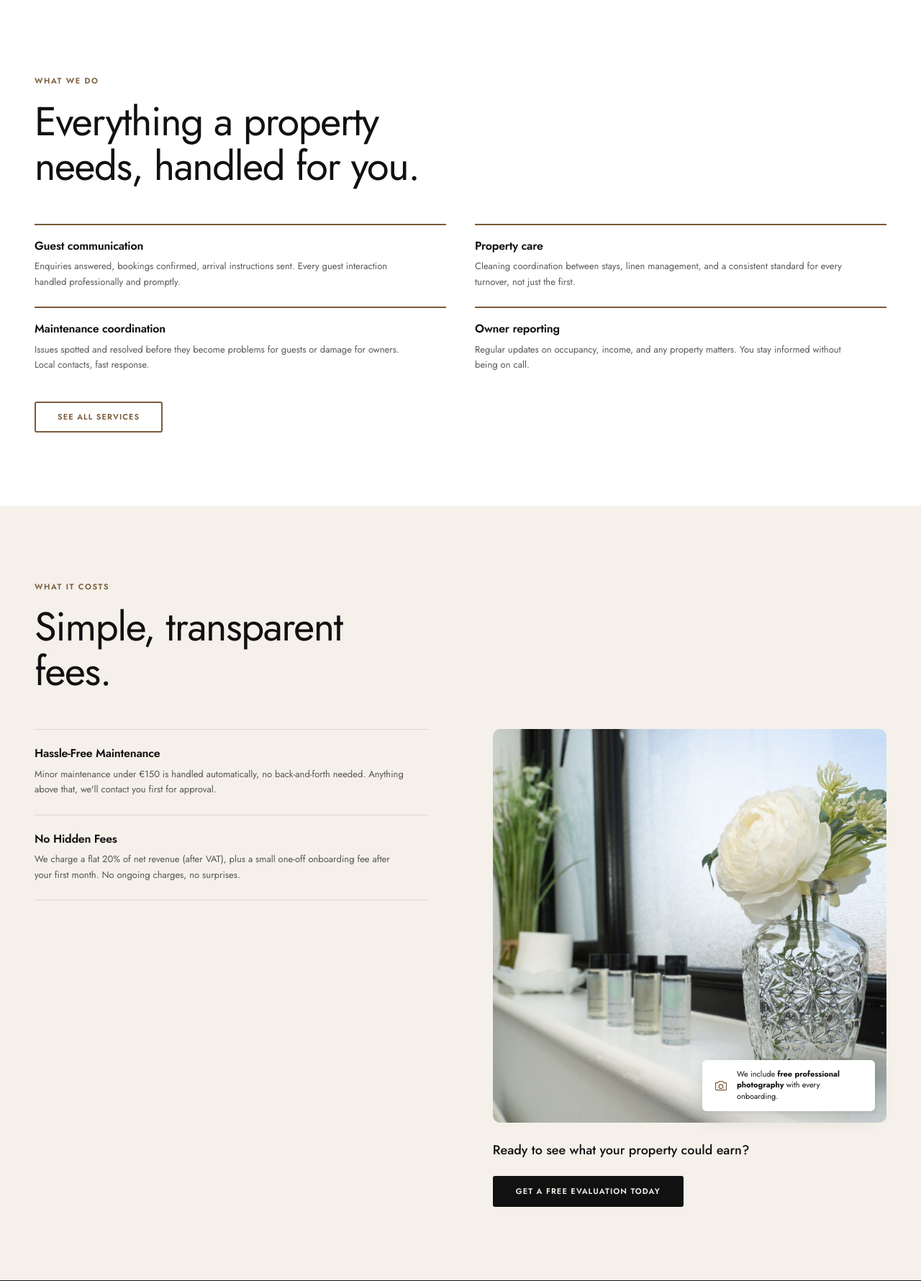
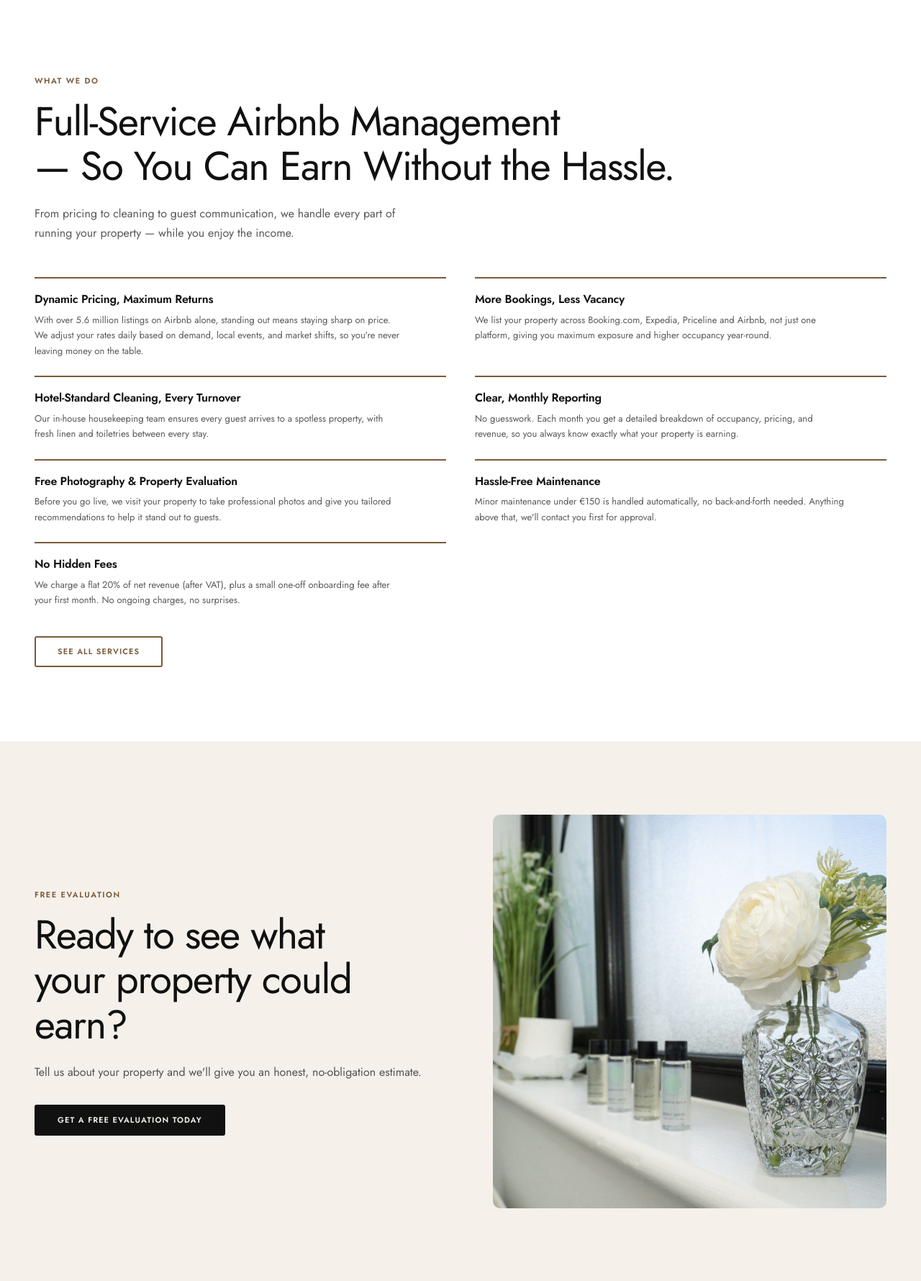
Before and after one commit to dnpebusiness-lab/lumusagency, a web app: file client-projects/city-hostings/website-v2/index.html in a window 1280 px wide. Shown: the part 1626-3406 px from the top of the page at 72% size. Run offline with its HTML, style and script files only (its server is not run), Linux system fonts and the light colour scheme.

Commit message:
Replace "What we do" copy with client's final draft, dedupe fees section
The client sent the full copy for the "What we do" section (previously
cut off in a screenshot): new headline, intro, and 7 feature items —
including "Hassle-Free Maintenance" and "No Hidden Fees", which were
already in the fees section added earlier. Folded those two items into
this list per the client's copy and removed the now-duplicate bullets
from the fees section, which is now a focused closing CTA (photo +
"Ready to see what your property could earn?") instead of repeating
the same two points twice on one page.

Co-Authored-By: Claude Sonnet 5 <noreply@anthropic.com>
Claude-Session: https://claude.ai/code/session_01Rg6R3LxFBTwZe9aSNT86Wo

```diff
--- a/client-projects/city-hostings/website-v2/css/styles.css
+++ b/client-projects/city-hostings/website-v2/css/styles.css
@@ -1473,6 +1473,10 @@ h4 { font-size: var(--t-md);      font-weight: 600; }
 
 /* ─── Value proposition ─────────────────────────────────────── */
 .value-prop__header { margin-bottom: var(--sp-12); }
+.value-prop__intro {
+  font-size: var(--t-base); color: var(--ink-70);
+  line-height: 1.7; max-width: 56ch; margin-top: var(--sp-5);
+}
 .value-prop__grid {
   display: grid;
   grid-template-columns: 1fr 1fr;
@@ -1673,44 +1677,19 @@ h4 { font-size: var(--t-md);      font-weight: 600; }
   font-size: var(--t-sm); color: var(--ink-70); line-height: 1.65;
 }
 
-/* ─── Fees & maintenance section ────────────────────────────── */
-.fees__header { margin-bottom: var(--sp-12); }
+/* ─── Ready to evaluate CTA ──────────────────────────────────── */
 .fees__layout {
   display: grid;
   grid-template-columns: 1fr 1fr;
   gap: clamp(3rem, 7vw, 6rem);
-  align-items: start;
-}
-.fees__list { display: flex; flex-direction: column; }
-.fees__cta-media {
-  position: relative;
-  margin-bottom: var(--sp-6);
-}
-.fees__badge {
-  position: absolute;
-  right: var(--sp-4);
-  bottom: var(--sp-4);
-  display: flex;
-  align-items: center;
-  gap: var(--sp-3);
-  max-width: 15rem;
-  background: var(--white);
-  color: var(--ink);
-  padding: var(--sp-3) var(--sp-4);
-  border-radius: var(--r-md);
-  box-shadow: var(--sh-hover);
-}
-.fees__badge svg { flex-shrink: 0; color: var(--warm); }
-.fees__badge span {
-  font-size: var(--t-xs);
-  line-height: 1.45;
-}
-.fees__cta-heading {
-  font-size: var(--t-md);
-  font-weight: 500;
-  color: var(--ink);
-  margin-bottom: var(--sp-5);
-}
+  align-items: center;
+}
+.fees__cta .section-heading { margin-top: var(--sp-4); margin-bottom: var(--sp-5); }
+.fees__cta-sub {
+  font-size: var(--t-base); color: var(--ink-70);
+  line-height: 1.7; margin-bottom: var(--sp-8);
+}
+.fees__cta-media { position: relative; }
 
 /* ─── Local section ─────────────────────────────────────────── */
 .local__inner {
--- a/client-projects/city-hostings/website-v2/index.html
+++ b/client-projects/city-hostings/website-v2/index.html
@@ -184,24 +184,37 @@
       <div class="wrap">
         <div class="value-prop__header reveal">
           <p class="eyebrow">What we do</p>
-          <h2 id="vp-heading" class="section-heading">Everything a property<br>needs, handled for you.</h2>
+          <h2 id="vp-heading" class="section-heading">Full-Service Airbnb Management<br>&mdash; So You Can Earn Without the Hassle.</h2>
+          <p class="value-prop__intro">From pricing to cleaning to guest communication, we handle every part of running your property &mdash; while you enjoy the income.</p>
         </div>
         <div class="value-prop__grid">
           <div class="value-prop__item reveal">
-            <h3>Guest communication</h3>
-            <p>Enquiries answered, bookings confirmed, arrival instructions sent. Every guest interaction handled professionally and promptly.</p>
+            <h3>Dynamic Pricing, Maximum Returns</h3>
+            <p>With over 5.6 million listings on Airbnb alone, standing out means staying sharp on price. We adjust your rates daily based on demand, local events, and market shifts, so you're never leaving money on the table.</p>
           </div>
           <div class="value-prop__item reveal reveal-d1">
-            <h3>Property care</h3>
-            <p>Cleaning coordination between stays, linen management, and a consistent standard for every turnover, not just the first.</p>
+            <h3>More Bookings, Less Vacancy</h3>
+            <p>We list your property across Booking.com, Expedia, Priceline and Airbnb, not just one platform, giving you maximum exposure and higher occupancy year-round.</p>
           </div>
           <div class="value-prop__item reveal reveal-d2">
-            <h3>Maintenance coordination</h3>
-            <p>Issues spotted and resolved before they become problems for guests or damage for owners. Local contacts, fast response.</p>
+            <h3>Hotel-Standard Cleaning, Every Turnover</h3>
+            <p>Our in-house housekeeping team ensures every guest arrives to a spotless property, with fresh linen and toiletries between every stay.</p>
           </div>
           <div class="value-prop__item reveal reveal-d3">
-            <h3>Owner reporting</h3>
-            <p>Regular updates on occupancy, income, and any property matters. You stay informed without being on call.</p>
+            <h3>Clear, Monthly Reporting</h3>
+            <p>No guesswork. Each month you get a detailed breakdown of occupancy, pricing, and revenue, so you always know exactly what your property is earning.</p>
+          </div>
+          <div class="value-prop__item reveal">
+            <h3>Free Photography &amp; Property Evaluation</h3>
+            <p>Before you go live, we visit your property to take professional photos and give you tailored recommendations to help it stand out to guests.</p>
+          </div>
+          <div class="value-prop__item reveal reveal-d1">
+            <h3>Hassle-Free Maintenance</h3>
+            <p>Minor maintenance under &euro;150 is handled automatically, no back-and-forth needed. Anything above that, we'll contact you first for approval.</p>
+          </div>
+          <div class="value-prop__item reveal reveal-d2">
+            <h3>No Hidden Fees</h3>
+            <p>We charge a flat 20% of net revenue (after VAT), plus a small one-off onboarding fee after your first month. No ongoing charges, no surprises.</p>
           </div>
         </div>
         <div class="value-prop__cta reveal">
@@ -210,36 +223,18 @@
       </div>
     </section>
 
-    <!-- D: Fees & maintenance -->
+    <!-- D: Ready to evaluate CTA -->
     <section class="fees section-pad" aria-labelledby="fees-heading">
-      <div class="wrap">
-        <div class="fees__header reveal">
-          <p class="eyebrow">What it costs</p>
-          <h2 id="fees-heading" class="section-heading">Simple, transparent<br>fees.</h2>
+      <div class="wrap fees__layout">
+        <div class="fees__cta reveal">
+          <p class="eyebrow">Free evaluation</p>
+          <h2 id="fees-heading" class="section-heading">Ready to see what<br>your property could earn?</h2>
+          <p class="fees__cta-sub">Tell us about your property and we'll give you an honest, no-obligation estimate.</p>
+          <a href="property-management.html#enquiry" class="btn btn--dark">Get a free evaluation today</a>
         </div>
-        <div class="fees__layout">
-          <div class="fees__list reveal reveal-d1">
-            <div class="bd-benefit">
-              <h3>Hassle-Free Maintenance</h3>
-              <p>Minor maintenance under &euro;150 is handled automatically, no back-and-forth needed. Anything above that, we'll contact you first for approval.</p>
-            </div>
-            <div class="bd-benefit">
-              <h3>No Hidden Fees</h3>
-              <p>We charge a flat 20% of net revenue (after VAT), plus a small one-off onboarding fee after your first month. No ongoing charges, no surprises.</p>
-            </div>
-          </div>
-          <div class="fees__cta reveal reveal-d2">
-            <div class="fees__cta-media">
-              <div class="photo-slot photo-slot--sq">
-                <img src="images/city-hosting-windowsill.jpg" alt="Interior detail in a City Hosting managed property" loading="lazy" width="800" height="800">
-              </div>
-              <div class="fees__badge">
-                <svg width="20" height="20" viewBox="0 0 24 24" fill="none" aria-hidden="true"><path d="M4 8h3l2-2.5h6L17 8h3a1 1 0 0 1 1 1v10a1 1 0 0 1-1 1H4a1 1 0 0 1-1-1V9a1 1 0 0 1 1-1Z" stroke="currentColor" stroke-width="1.4" stroke-linejoin="round"/><circle cx="12" cy="14" r="3.4" stroke="currentColor" stroke-width="1.4"/></svg>
-                <span>We include <strong>free professional photography</strong> with every onboarding.</span>
-              </div>
-            </div>
-            <p class="fees__cta-heading">Ready to see what your property could earn?</p>
-            <a href="property-management.html#enquiry" class="btn btn--dark">Get a free evaluation today</a>
+        <div class="fees__cta-media reveal reveal-d1">
+          <div class="photo-slot photo-slot--sq">
+            <img src="images/city-hosting-windowsill.jpg" alt="Interior detail in a City Hosting managed property" loading="lazy" width="800" height="800">
           </div>
         </div>
       </div>
```
